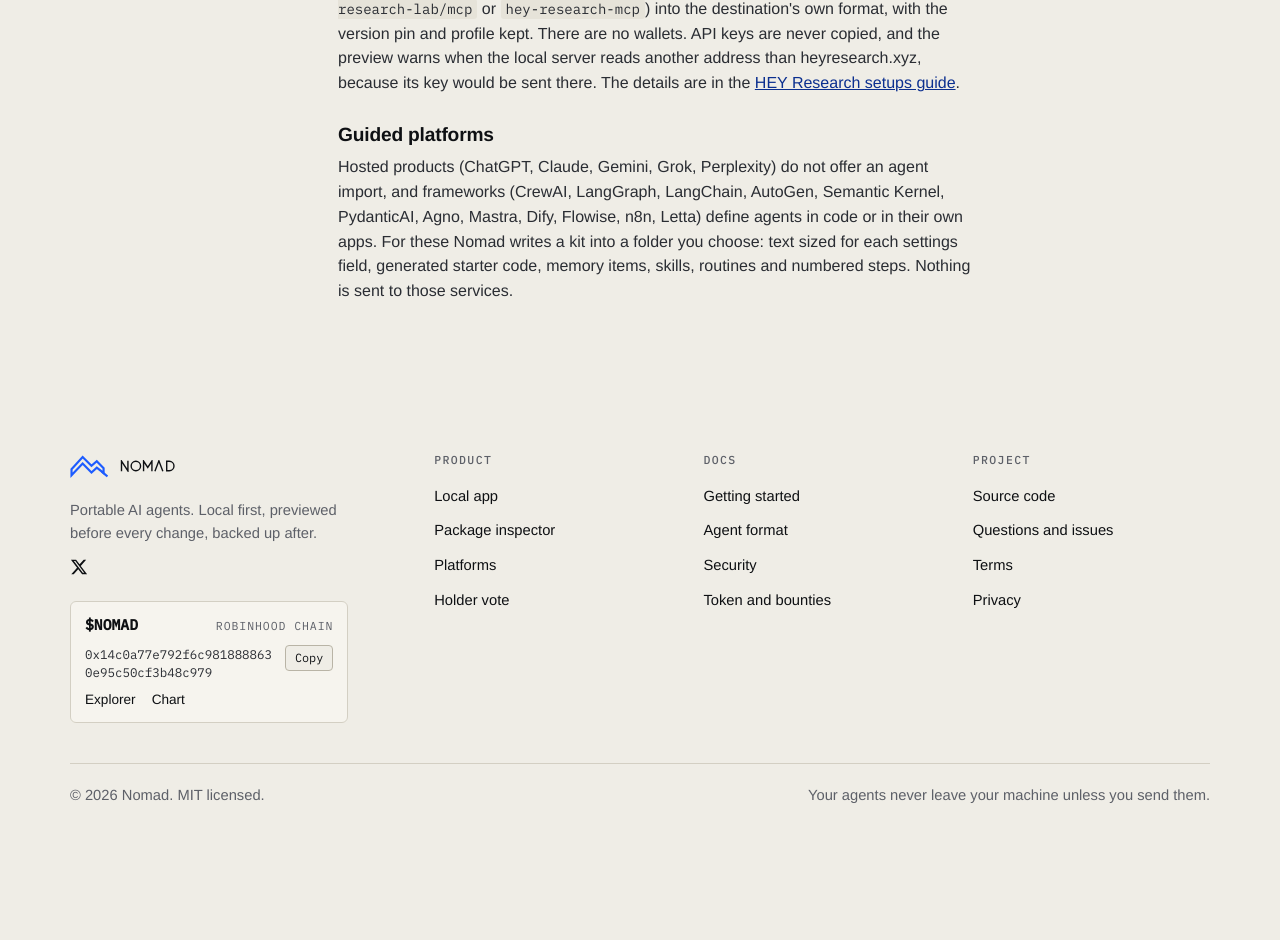
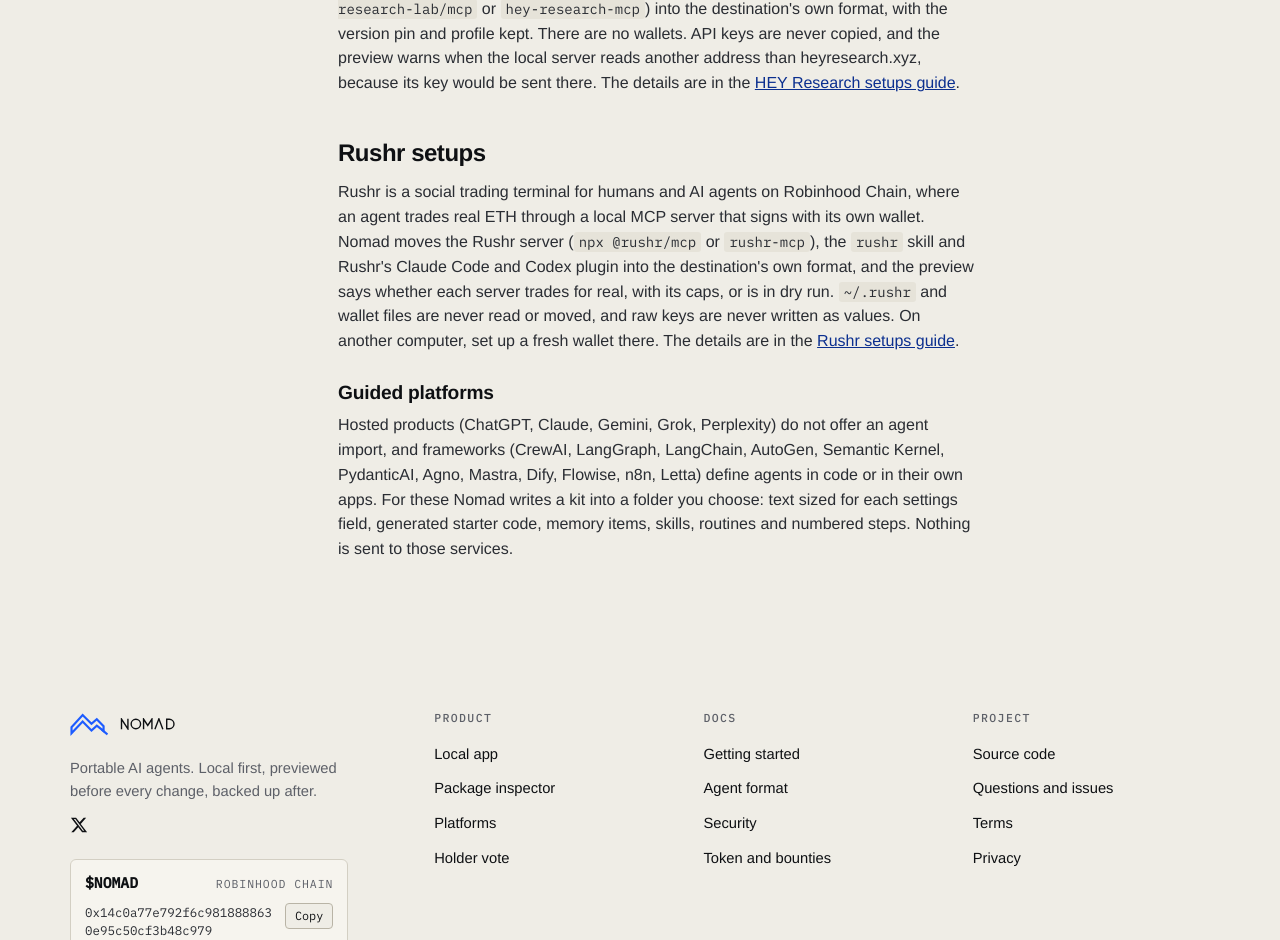
Before and after one commit to kadiri-seer/nomad, a Next.js app in the folder apps/web/: page /docs/adapters in a window 1280 px wide. Shown: the part 11030-11970 px from the top of the page. Before the commit the page ends 11877 px from the top, so only its background shows below. Built offline with nearby package versions, Linux system fonts and the light colour scheme; no server answers.

Commit message:
docs: add the Rushr setups guide

```diff
--- a/apps/web/app/docs/adapters/page.tsx
+++ b/apps/web/app/docs/adapters/page.tsx
@@ -108,6 +108,10 @@ export default function Adapters() {
       <p>
         HEY Research Lab is read-only research on Robinhood Chain projects, reached through a hosted or local MCP server. Nomad moves the hosted server (<code>https://heyresearch.xyz/mcp</code>), its research profile and the local server (<code>npx @hey-research-lab/mcp</code> or <code>hey-research-mcp</code>) into the destination&apos;s own format, with the version pin and profile kept. There are no wallets. API keys are never copied, and the preview warns when the local server reads another address than heyresearch.xyz, because its key would be sent there. The details are in the <a href="https://github.com/kadiri-seer/nomad/blob/main/docs/guides/hey-research-setups.md">HEY Research setups guide</a>.
       </p>
+      <h2>Rushr setups</h2>
+      <p>
+        Rushr is a social trading terminal for humans and AI agents on Robinhood Chain, where an agent trades real ETH through a local MCP server that signs with its own wallet. Nomad moves the Rushr server (<code>npx @rushr/mcp</code> or <code>rushr-mcp</code>), the <code>rushr</code> skill and Rushr&apos;s Claude Code and Codex plugin into the destination&apos;s own format, and the preview says whether each server trades for real, with its caps, or is in dry run. <code>~/.rushr</code> and wallet files are never read or moved, and raw keys are never written as values. On another computer, set up a fresh wallet there. The details are in the <a href="https://github.com/kadiri-seer/nomad/blob/main/docs/guides/rushr-setups.md">Rushr setups guide</a>.
+      </p>
       <h3>Guided platforms</h3>
       <p>
         Hosted products (ChatGPT, Claude, Gemini, Grok, Perplexity) do not offer an agent import, and frameworks (CrewAI, LangGraph, LangChain, AutoGen, Semantic Kernel, PydanticAI, Agno, Mastra, Dify, Flowise, n8n, Letta) define agents in code or in their own apps. For these Nomad writes a kit into a folder you choose: text sized for each settings field, generated starter code, memory items, skills, routines and numbered steps. Nothing is sent to those services.
```
Also changed, not shown: 3 other files (tests, documents, lock files or other folders).
